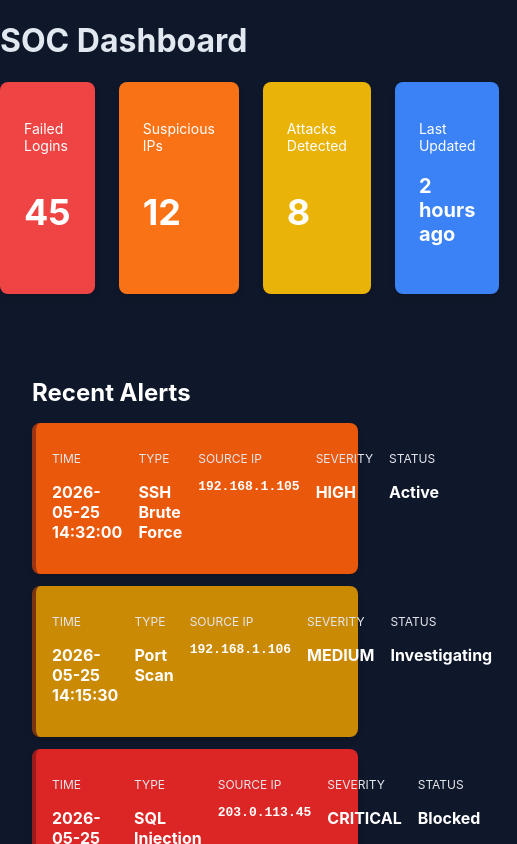
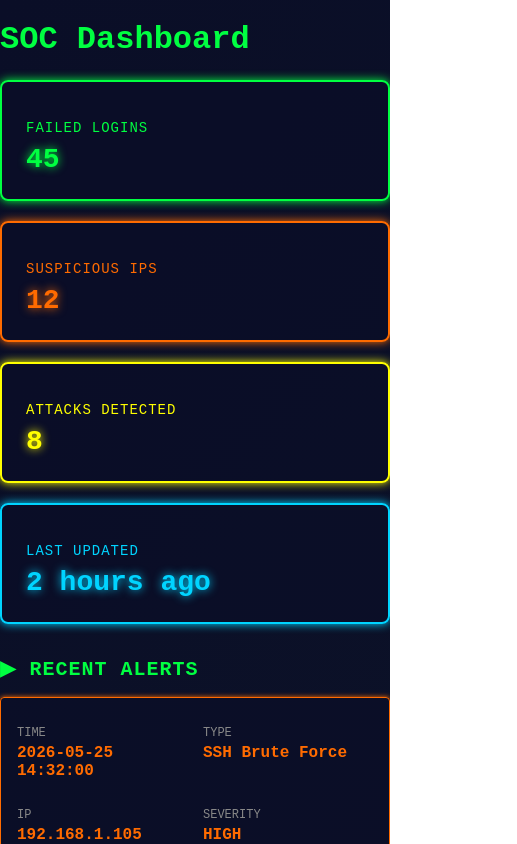
Before and after one commit to SedraR78/soc_dashboard, a React (Create React App) app: page / in a window 390 px wide. Shown: the top 844 px of the page, 517 px wide, since content can reach past the window. Built offline with nearby package versions, Linux system fonts and the light colour scheme.

Commit message:
feat: Phase 5 complete - Matrix theme dashboard with responsive design

```diff
--- a/src/components/AlertTable.jsx
+++ b/src/components/AlertTable.jsx
@@ -1,81 +1,78 @@
-import React from 'react';
+import React, { useState } from 'react';
 
 export function AlertTable({ alerts }) {
-  const getSeverityStyle = (severity) => {
+  const [hoveredAlert, setHoveredAlert] = useState(null);
+
+  const getSeverityColor = (severity) => {
     switch(severity.toLowerCase()) {
-      case 'critical':
-        return {
-          backgroundColor: '#dc2626',
-          borderLeft: '4px solid #991b1b',
-          color: 'white'
-        };
-      case 'high':
-        return {
-          backgroundColor: '#ea580c',
-          borderLeft: '4px solid #9a3412',
-          color: 'white'
-        };
-      case 'medium':
-        return {
-          backgroundColor: '#ca8a04',
-          borderLeft: '4px solid #78350f',
-          color: 'white'
-        };
-      case 'low':
-        return {
-          backgroundColor: '#16a34a',
-          borderLeft: '4px solid #15803d',
-          color: 'white'
-        };
-      default:
-        return {
-          backgroundColor: '#4b5563',
-          borderLeft: '4px solid #1f2937',
-          color: 'white'
-        };
+      case 'critical': return '#ff0000';
+      case 'high': return '#ff6b00';
+      case 'medium': return '#ffff00';
+      case 'low': return '#00ff41';
+      default: return '#00d4ff';
     }
   };
 
   return (
-    <div style={{ marginTop: '32px', padding: '32px' }}>
-      <h2 style={{ fontSize: '24px', fontWeight: 'bold', marginBottom: '16px', color: 'white' }}>Recent Alerts</h2>
+    <div style={{ marginTop: '32px', marginBottom: '32px' }}>
+      <h2 style={{
+        fontSize: 'clamp(20px, 4vw, 28px)',
+        fontWeight: 'bold',
+        marginBottom: '16px',
+        color: '#00ff41',
+        letterSpacing: '1px'
+      }}>
+        ▶ RECENT ALERTS
+      </h2>
 
       <div style={{ display: 'flex', flexDirection: 'column', gap: '12px' }}>
-        {alerts.map((alert) => (
+        {alerts.map((alert, i) => {
+          const color = getSeverityColor(alert.severity);
+          const isHovered = hoveredAlert === i;
+
+          return (
             <div
               key={alert.id}
+              onMouseEnter={() => setHoveredAlert(i)}
+              onMouseLeave={() => setHoveredAlert(null)}
               style={{
-              ...getSeverityStyle(alert.severity),
                 padding: '16px',
-              borderRadius: '8px',
+                borderLeft: `4px solid ${color}`,
+                backgroundColor: 'rgba(10, 14, 39, 0.7)',
+                border: `1px solid ${color}`,
+                borderRadius: '4px',
                 display: 'grid',
-              gridTemplateColumns: 'repeat(5, 1fr)',
+                gridTemplateColumns: 'repeat(auto-fit, minmax(150px, 1fr))',
                 gap: '16px',
-              boxShadow: '0 4px 6px rgba(0,0,0,0.1)'
+                boxShadow: isHovered ? `0 0 20px ${color}` : `0 0 5px ${color}`,
+                transition: 'all 0.3s ease',
+                transform: isHovered ? 'translateX(10px)' : 'translateX(0)',
+                color: color
               }}
             >
               <div>
-              <p style={{ fontSize: '12px', color: '#e5e7eb', marginBottom: '4px' }}>TIME</p>
-              <p style={{ fontWeight: 'bold' }}>{alert.timestamp}</p>
+                <p style={{ fontSize: '12px', color: '#888', marginBottom: '4px', textTransform: 'uppercase' }}>TIME</p>
+                <p style={{ fontSize: '16px', fontWeight: 'bold', margin: 0 }}>{alert.timestamp}</p>
               </div>
               <div>
-              <p style={{ fontSize: '12px', color: '#e5e7eb', marginBottom: '4px' }}>TYPE</p>
-              <p style={{ fontWeight: 'bold' }}>{alert.type}</p>
+                <p style={{ fontSize: '12px', color: '#888', marginBottom: '4px', textTransform: 'uppercase' }}>TYPE</p>
+                <p style={{ fontSize: '16px', fontWeight: 'bold', margin: 0 }}>{alert.type}</p>
               </div>
               <div>
-              <p style={{ fontSize: '12px', color: '#e5e7eb', marginBottom: '4px' }}>SOURCE IP</p>
-              <p style={{ fontWeight: 'bold', fontFamily: 'monospace' }}>{alert.sourceIP}</p>
+                <p style={{ fontSize: '12px', color: '#888', marginBottom: '4px', textTransform: 'uppercase' }}>IP</p>
+                <p style={{ fontSize: '16px', fontWeight: 'bold', fontFamily: 'monospace', margin: 0 }}>{alert.sourceIP}</p>
               </div>
               <div>
-              <p style={{ fontSize: '12px', color: '#e5e7eb', marginBottom: '4px' }}>SEVERITY</p>
-              <p style={{ fontWeight: 'bold', textTransform: 'uppercase' }}>{alert.severity}</p>
+                <p style={{ fontSize: '12px', color: '#888', marginBottom: '4px', textTransform: 'uppercase' }}>SEVERITY</p>
+                <p style={{ fontSize: '16px', fontWeight: 'bold', margin: 0, textTransform: 'uppercase' }}>{alert.severity}</p>
               </div>
               <div>
-              <p style={{ fontSize: '12px', color: '#e5e7eb', marginBottom: '4px' }}>STATUS</p>
-              <p style={{ fontWeight: 'bold' }}>{alert.status}</p>
+                <p style={{ fontSize: '12px', color: '#888', marginBottom: '4px', textTransform: 'uppercase' }}>STATUS</p>
+                <p style={{ fontSize: '16px', fontWeight: 'bold', margin: 0 }}>{alert.status}</p>
               </div>
             </div>
-        ))}
+          );
+        })}
       </div>
     </div>
   );
--- a/src/components/KPICards.jsx
+++ b/src/components/KPICards.jsx
@@ -1,41 +1,60 @@
-import React from 'react';
+import React, { useState } from 'react';
 
 export function KPICards({ data }) {
-  const cardStyle = {
+  const [hoveredCard, setHoveredCard] = useState(null);
+
+  const cardStyle = (color, isHovered) => ({
     padding: '24px',
     borderRadius: '8px',
-    boxShadow: '0 4px 6px rgba(0,0,0,0.1)',
-    textAlign: 'left'
-  };
+    border: `2px solid ${color}`,
+    backgroundColor: 'rgba(10, 14, 39, 0.7)',
+    boxShadow: isHovered ? `0 0 30px ${color}` : `0 0 10px ${color}`,
+    transition: 'all 0.3s ease',
+    cursor: 'pointer',
+    transform: isHovered ? 'scale(1.05)' : 'scale(1)',
+  });
 
-  const redCard = { ...cardStyle, backgroundColor: '#ef4444', color: 'white' };
-  const orangeCard = { ...cardStyle, backgroundColor: '#f97316', color: 'white' };
-  const yellowCard = { ...cardStyle, backgroundColor: '#eab308', color: 'white' };
-  const blueCard = { ...cardStyle, backgroundColor: '#3b82f6', color: 'white' };
+  const cards = [
+    { color: '#00ff41', label: 'Failed Logins', value: data.failedLogins },
+    { color: '#ff6b00', label: 'Suspicious IPs', value: data.suspiciousIPs },
+    { color: '#ffff00', label: 'Attacks Detected', value: data.attacksDetected },
+    { color: '#00d4ff', label: 'Last Updated', value: data.lastUpdated }
+  ];
 
   return (
-    <div style={{ display: 'grid', gridTemplateColumns: 'repeat(4, 1fr)', gap: '24px', marginBottom: '32px' }}>
-
-      <div style={redCard}>
-        <p style={{ fontSize: '14px', marginBottom: '8px' }}>Failed Logins</p>
-        <p style={{ fontSize: '36px', fontWeight: 'bold' }}>{data.failedLogins}</p>
-      </div>
-
-      <div style={orangeCard}>
-        <p style={{ fontSize: '14px', marginBottom: '8px' }}>Suspicious IPs</p>
-        <p style={{ fontSize: '36px', fontWeight: 'bold' }}>{data.suspiciousIPs}</p>
-      </div>
-
-      <div style={yellowCard}>
-        <p style={{ fontSize: '14px', marginBottom: '8px' }}>Attacks Detected</p>
-        <p style={{ fontSize: '36px', fontWeight: 'bold' }}>{data.attacksDetected}</p>
-      </div>
-
-      <div style={blueCard}>
-        <p style={{ fontSize: '14px', marginBottom: '8px' }}>Last Updated</p>
-        <p style={{ fontSize: '20px', fontWeight: 'bold' }}>{data.lastUpdated}</p>
-      </div>
-
+    <div style={{
+      display: 'grid',
+      gridTemplateColumns: 'repeat(auto-fit, minmax(250px, 1fr))',
+      gap: '20px',
+      marginBottom: '32px'
+    }}>
+      {cards.map((card, i) => (
+        <div
+          key={i}
+          onMouseEnter={() => setHoveredCard(i)}
+          onMouseLeave={() => setHoveredCard(null)}
+          style={cardStyle(card.color, hoveredCard === i)}
+        >
+          <p style={{
+            fontSize: '14px',
+            color: card.color,
+            marginBottom: '8px',
+            letterSpacing: '1px',
+            textTransform: 'uppercase'
+          }}>
+            {card.label}
+          </p>
+          <p style={{
+            fontSize: 'clamp(28px, 5vw, 48px)',
+            fontWeight: 'bold',
+            color: card.color,
+            textShadow: `0 0 10px ${card.color}`,
+            margin: 0
+          }}>
+            {card.value}
+          </p>
+        </div>
+      ))}
     </div>
   );
 }
--- a/src/index.css
+++ b/src/index.css
@@ -4,16 +4,33 @@
 
 body {
   margin: 0;
-  font-family: -apple-system, BlinkMacSystemFont, 'Segoe UI', 'Roboto', 'Oxygen',
-    'Ubuntu', 'Cantarell', 'Fira Sans', 'Droid Sans', 'Helvetica Neue',
-    sans-serif;
+  font-family: 'IBM Plex Mono', monospace;
   -webkit-font-smoothing: antialiased;
   -moz-osx-font-smoothing: grayscale;
-  background-color: #0f172a;
-  color: #e2e8f0;
+  background: linear-gradient(135deg, #0a0e27 0%, #0f1729 100%);
+  color: #00ff41;
 }
 
 #root {
-  background-color: #0f172a;
+  background: linear-gradient(135deg, #0a0e27 0%, #0f1729 100%);
   min-height: 100vh;
 }
+
+/* Matrix glow effect */
+@keyframes glow {
+  0%, 100% { text-shadow: 0 0 10px #00ff41; }
+  50% { text-shadow: 0 0 20px #00ff41, 0 0 30px #00ff41; }
+}
+
+@keyframes borderGlow {
+  0%, 100% { box-shadow: 0 0 10px rgba(0, 255, 65, 0.3); }
+  50% { box-shadow: 0 0 20px rgba(0, 255, 65, 0.6); }
+}
+
+.glow-text {
+  animation: glow 2s ease-in-out infinite;
+}
+
+.glow-border {
+  animation: borderGlow 2s ease-in-out infinite;
+}
```
Lines whose indentation alone changed are shown as unchanged.
